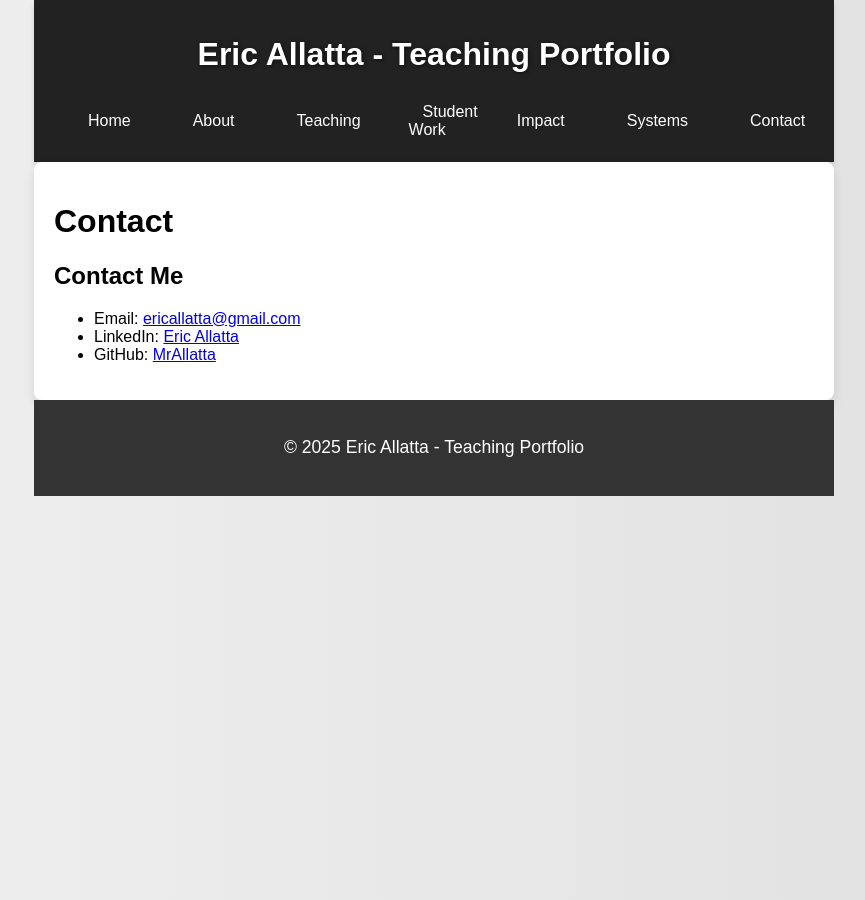
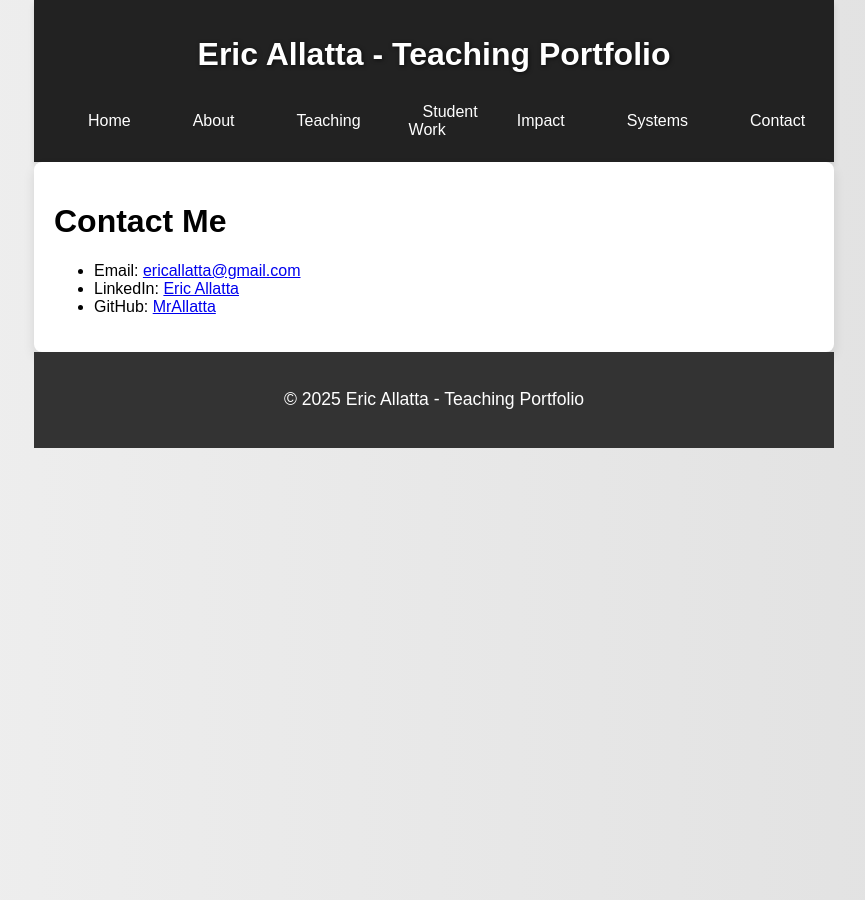
Before and after one commit to MrAllatta/teaching-portfolio, a Jekyll site: the page built from contact.md, in a window 1280 px wide. Shown: the whole page, without its empty margins (206-1071 px from the left). Built offline with Jekyll 4.4.1, drawn with Linux system fonts in a browser that asks for light colours.

Commit message:
small tweak to contact

```diff
--- a/contact.md
+++ b/contact.md
@@ -1,10 +1,8 @@
 ---
 layout: page
-title: Contact
+title: Contact Me
 permalink: /contact/
 ---
-
-## Contact Me
 
 - Email: [ericallatta@gmail.com](mailto:ericallatta@gmail.com)
 - LinkedIn: [Eric Allatta](https://www.linkedin.com/in/eric-allatta/)
```
